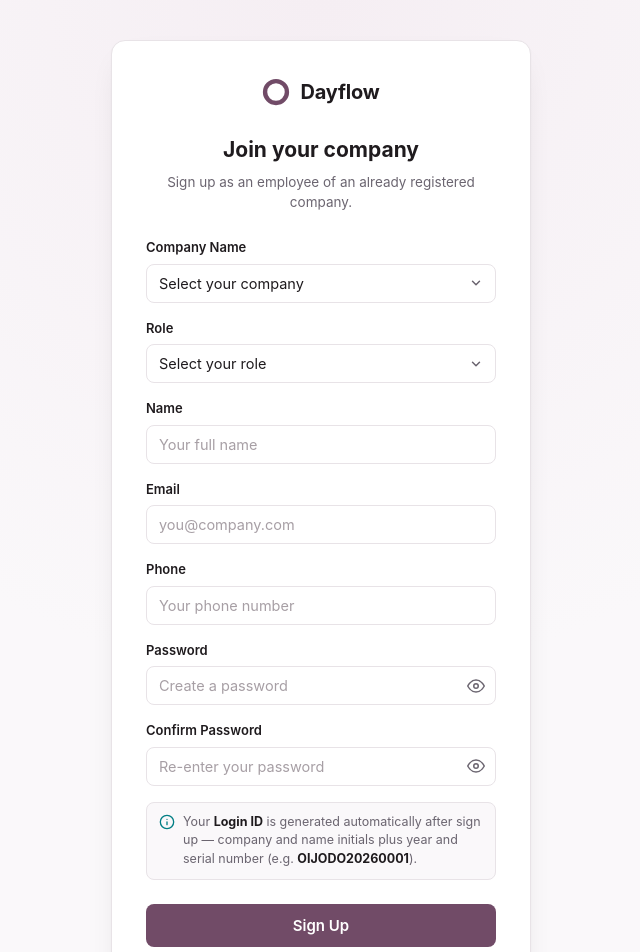
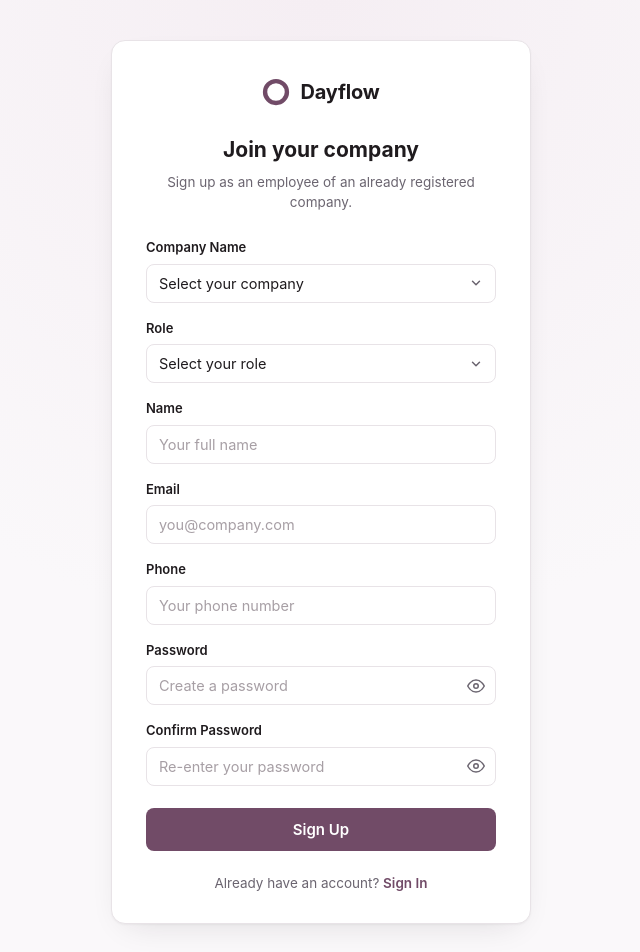
Before and after one commit to PavithraM-14/DayFlow, a Next.js app in the folder frontend/: page /signup/employee in a window 1280 px wide. Shown: the top 952 px of the page, without its empty margins (319-959 px from the left). Built offline with nearby package versions, Linux system fonts and the light colour scheme.

Commit message:
remove infornote

```diff
--- a/frontend/src/app/signup/employee/page.js
+++ b/frontend/src/app/signup/employee/page.js
@@ -107,11 +107,7 @@ export default function EmployeeSignUpPage() {
           required
         />
 
-        <InfoNote>
-          Your <strong>Login ID</strong> is generated automatically after
-          sign up — company and name initials plus year and serial number
-          (e.g. <strong>OIJODO20260001</strong>).
-        </InfoNote>
+
 
         <SubmitButton>Sign Up</SubmitButton>
       </form>
--- a/frontend/src/app/signup/hr/page.js
+++ b/frontend/src/app/signup/hr/page.js
@@ -94,11 +94,7 @@ export default function HrSignUpPage() {
           required
         />
 
-        <InfoNote>
-          Your <strong>Login ID</strong> is generated automatically after
-          sign up — company and name initials plus year and serial number
-          (e.g. <strong>OIJODO20260001</strong>).
-        </InfoNote>
+
 
         <SubmitButton>Sign Up</SubmitButton>
       </form>
```
